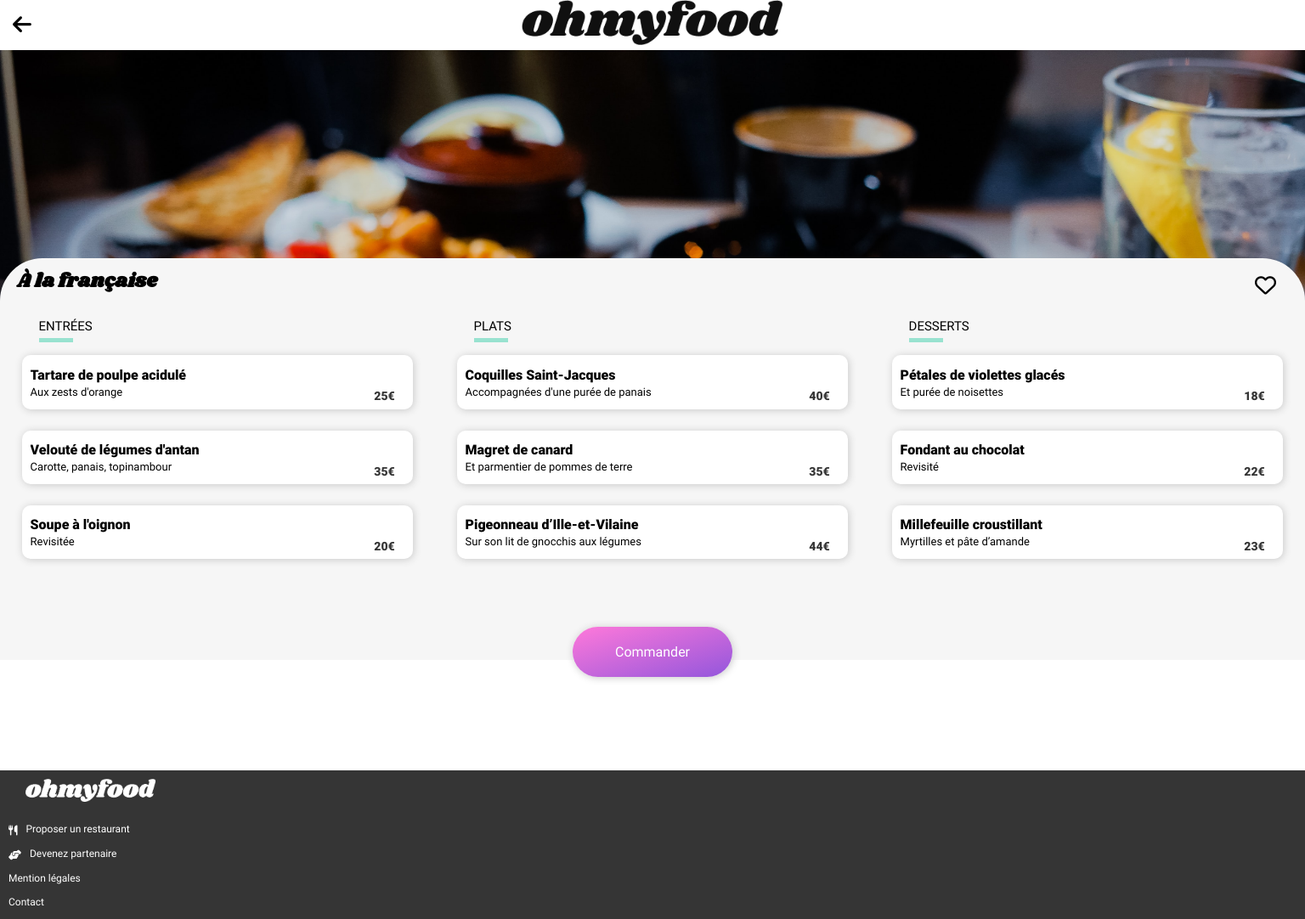
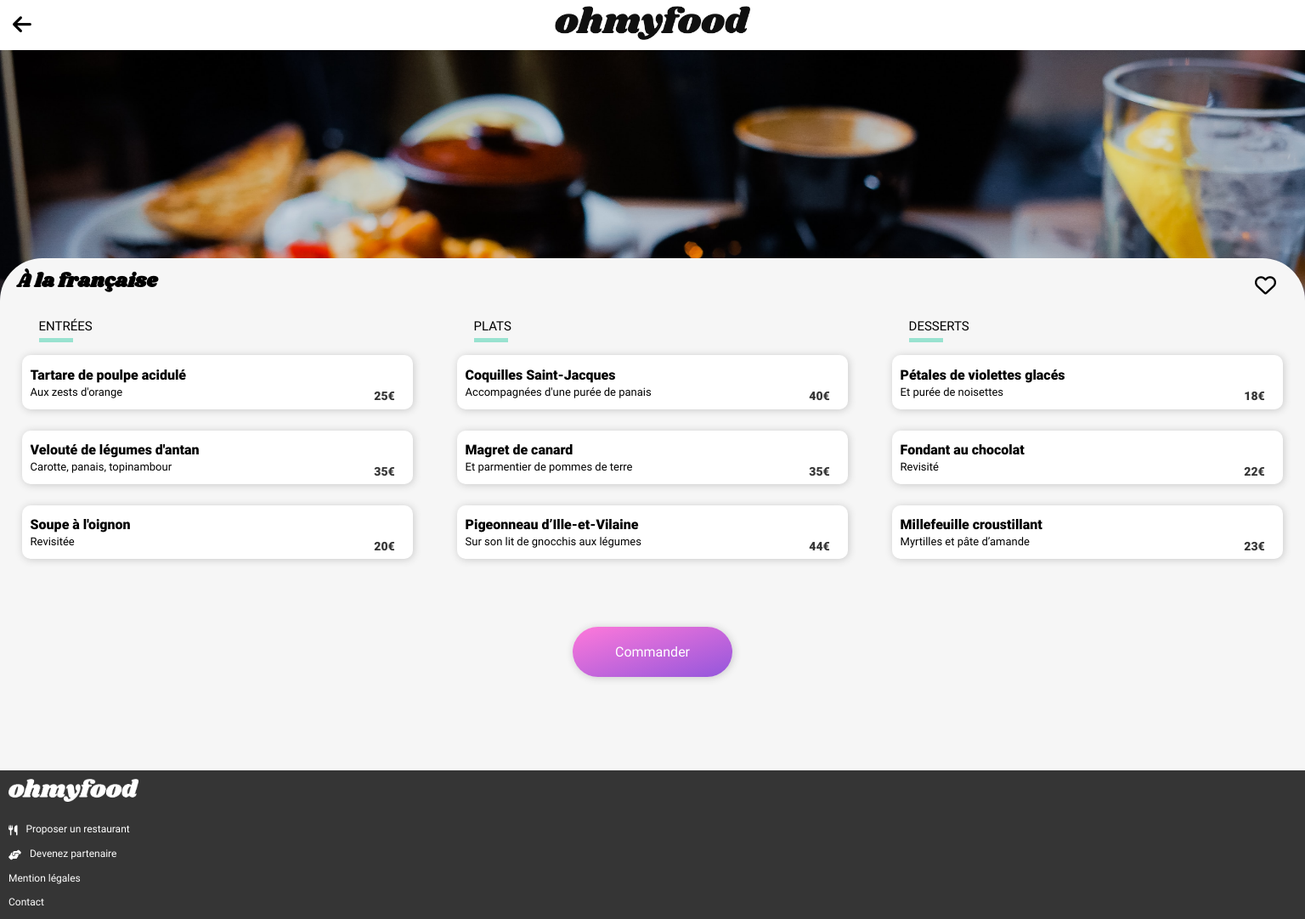
Before and after one commit to Ghiles-H/GhilesHallou_03_01062021, a plain HTML site: page HTML/a_la_francaise.html in a window 1536 px wide. Shown: the whole page at 85% size. Drawn offline with Linux system fonts and the light colour scheme.

Commit message:
15-07_13-10

```diff
--- a/CSS/index.scss
+++ b/CSS/index.scss
@@ -510,7 +510,7 @@ footer{
         height: 25px;
         background-size: 30%;
         position: relative;
-        left: 20px;
+        /* left: 20px; */
         top: 5px;
     }
     div p{
--- a/CSS/menu_page.scss
+++ b/CSS/menu_page.scss
@@ -80,15 +80,20 @@ body{
     overflow-y: scroll;
 
 }
+.container-grille{
+    background-color: $color-six;
+}
 header{
     .bloc{
         margin-top: -35px;
+        background-color: white;
         a{
             font-size: 25px;
             position: relative;
             top: 50px;
             left: 15px;
             color: black;
+
         }
         .logo_h{
             background-image: url("../images/logo/ohmyfood.png");
@@ -154,7 +159,7 @@ input[type=checkbox]{
 
 .middle{
     background-color: $color-six;
-
+    padding-bottom: 0px;
     border: 1px none black;
     border-radius: 50px 50px 0px 0px;
     position: relative;
@@ -448,7 +453,7 @@ footer{
         height: 25px;
         background-size: 30%;
         position: relative;
-        left: 20px;
+        /* left: 20px; */
         top: 5px;
     }
     div p{
@@ -646,7 +651,7 @@ footer{
         header{
             .bloc{
                 .logo_h{
-                    background-size: 20%;
+                    background-size: 15%;
                 }
             }
         }
```
Also changed, not shown: CSS/index.css, CSS/menu_page.css, 2 other files.
